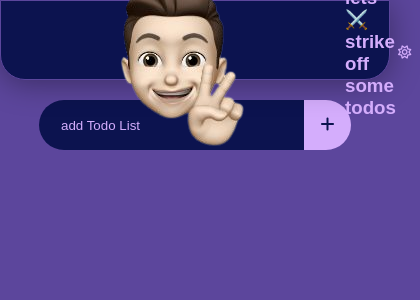
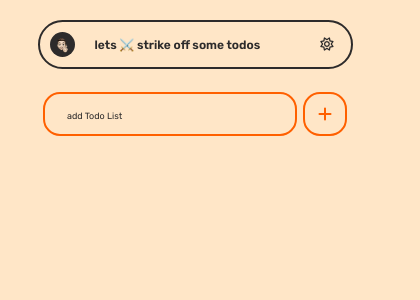
Before and after one commit to kmr-sahil/todo-app, a React (Create React App) app: page / in a window 390 px wide. Shown: the top 300 px of the page, 420 px wide, since content can reach past the window. Built offline with nearby package versions, Linux system fonts and the light colour scheme.

Commit message:
Update style.module.css

```diff
--- a/src/components/style.module.css
+++ b/src/components/style.module.css
@@ -1,13 +1,16 @@
+@import url('https://fonts.googleapis.com/css2?family=Rubik:wght@300;400;500;600&display=swap');
 *{
     padding: 0;
     margin: 0;
     box-sizing: border-box;
-    font-family: sans-serif;
+    font-family: 'Rubik', sans-serif;
 
 }
 
 body {
-    background-color: var(--primary-color);
+    height: 100vh;
+    background: var(--primary-color);
+    overflow-x: hidden;
 }
 
 ::-webkit-scrollbar {
@@ -30,33 +33,45 @@ body {
 }
 
 :root {
-    --primary-color: #5C469C;
-    --secondary-color: #0C134F;
-    --text-color: #D4ADFC;
+    --primary-color: #FFE6C7;
+    --secondary-color: #FF6000;
+    --text-color: #2D2B2B;
 }
 
 .darktheme {
-    --primary-color: #FEFF86;
-    --secondary-color: #B0DAFF;
-    --text-color: #146C94;
+    --primary-color: #2D2B2B;
+    --secondary-color: #FF6000;
+    --text-color: #FFE6C7;
 }
 
 .header {
-    padding-top: 25px;
-    padding-inline: 10%;
-    width: 100%;
-    height: 80px;
-    background-color: var(--secondary-color);
+    margin: 20px auto 0px;
+    width: 945px;
+    display: flex;
+    align-items: center;
+    border: 2px solid var(--text-color);
+    border-radius: 50px;
+    padding: 10px;
+    justify-content: space-between;
     color: var(--text-color);
-    border-radius: 0px 0px 25px 25px;
-    background: var(--secondary-color);
-    box-shadow: 0 4px 30px rgba(0, 0, 0, 0.355);
-    backdrop-filter: blur(5px);
-    -webkit-backdrop-filter: blur(5px);
-    border: 1px solid var(--primary-color);
-    display: flex;
-    justify-content: space-between;
-    align-items: center;
+}
+
+.headerText{
+    font-size: 20px;
+}
+
+.avatar{
+    background-color: var(--text-color);
+    background-clip: content-box;
+    width: 50px;
+    height: 50px;
+    border-radius: 100%;
+}
+
+.avatar > img {
+    width: 60px;
+    padding-bottom: 10px;
+    padding-right: 10px;
 }
 
 .todoform {
@@ -67,36 +82,34 @@ body {
 }
 
 .createBox {
-    margin: 20px 0;
-    width: 80%;
-    border-radius: 25px;
-    height: 50px;
+    margin: 30px auto;
+    padding: 0 0px;
     display: flex;
-    flex-direction: column;
-    flex-wrap: wrap;
+    gap: 25px;
     align-items: center;
     justify-content:space-between;
 }
 
 .inp {
-    outline: none;
+    outline: solid 2px var(--secondary-color);
     padding-left: 20px;
-    width: 85%;
-    height: 50px;
-    border-radius: 25px 0px 0px 25px;
+    width: 637px;
+    height: 60px;
+    border-radius: 15px;
     display: inline-block;
     border-color: transparent;
-    background: var(--secondary-color);
+    background-color: transparent;
     color: var(--text-color);
 }
 
 .btn {
-    border-radius: 0px 25px 25px 0px;
-    width: 15%;
+    border-radius: 15px;
+    width: 60px;
     display: inline-block;
-    height: 50px;
+    height: 60px;
+    outline: solid 2px var(--secondary-color);
     border-color: transparent;
-    background: var(--text-color);
+    background: transparent;
     color: var(--secondary-color);
     font-size: 1rem;
     font-weight: bolder;
@@ -105,58 +118,191 @@ body {
 .todoitem{
 
     margin: 20px 0;
-    width: 70%;
-    border-radius: 25px;
-    border:solid 3px var(--secondary-color);
-    height: 80px;
+    padding: 25px;
+    width: 620px;
+    border-radius: 15px;
+    height: 60px;
     display: flex;
     flex-direction: row;
+    align-content: center;
+    justify-content: center;
     flex-wrap: wrap;
-    align-content: center;
-    justify-content:space-evenly;
-    background: var(--secondary-color);
-    color: var(--text-color);
+    gap: 44px;
+    background: var(--text-color);
+    color: var(--primary-color);
+    box-shadow: 0px 2px 15px -3px var(--secondary-color) ;
+}
+
+.pendinglist{
+    margin: 30px 0;
 }
 
 .task{
-
-    padding-inline: 5%;
-    width: 80%;
-    border-radius: 25px 0px 0px 25px;
+    width: 375px;
+    font-size: 1rem;
+    font-weight: 500;
     display: inline-block;
     border-color: transparent;
     background: transparent;
 }
 
-.doneBtndlist {
-    color: var(--text-color);
-    border-radius: 0px 25px 25px 0px;
-    width: 7.5%;
-    display: inline-block;
-    border-color: transparent;
-    background-color: transparent;
-}
-
 .doneBtn {
-    color: var(--text-color);
-    border-radius: 0px 25px 25px 0px;
-    width: 5%;
+    color: var(--primary-color);
+    height: 1.25rem;
     display: inline-block;
     border-color: transparent;
     background: transparent;
 }
 
 @media screen and (max-width: 991px) {
+    .header {
+        width: 655px;
+    }
 
+    .avatar{
+        width: 40px;
+        height: 40px;
+    }
 
+    .avatar > img {
+        width: 50px;
+        padding-bottom: 10px;
+        padding-right: 10px;
+    }
+
+    .inp{
+        width: 500px;
+    }
+
+    .task{
+        width: 310px;
+    }
+
+    .todoitem{
+        width: 525px;
+        padding: 0 20px;
+        gap: 40px;
+    }
 }
 
 @media screen and (max-width: 767px) {
+    .header {
+        width: 450px;
+    }
 
+    ::placeholder {
+        font-size: 10px;
+    }
+
+    .headerText{
+        font-size: 15px;
+    }
+
+    .avatar{
+        width: 35px;
+        height: 35px;
+    }
+
+    .avatar > img {
+        width: 45px;
+        padding-bottom: 10px;
+        padding-right: 10px;
+    }
+
+    .createBox{
+        gap: 20px;
+    }
+
+    .inp{
+        width: 320px;
+        height: 50px;
+    }
+
+    .btn{
+        width: 50px;
+        height: 50px;
+    }
+
+    .task{
+        width: 200px;
+        font-size: 0.8rem;
+    }
+
+    .doneBtn{
+        height: 1rem;
+    }
+
+    .todoitem{
+        width: 350px;
+        padding: 0 20px;
+        gap: 20px;
+    }
 
 }
 
 @media screen and (max-width: 479px) {
+    .header {
+        width: 315px;
+    }
 
+    ::placeholder {
+        font-size: 9px;
+    }
+
+    .headerText{
+        font-size: 12px;
+    }
+
+    .header > button {
+        padding-bottom: 15px;
+        padding-right: 5px !important;
+    }
+
+    .avatar{
+        width: 25px;
+        height: 25px;
+    }
+
+    .avatar > img {
+        width: 35px;
+        padding-bottom: 10px;
+        padding-right: 10px;
+    }
+
+    .createBox{
+        margin: 25px auto;
+        gap: 10px;
+    }
+
+    .inp{
+        width: 250px;
+        height: 40px;
+    }
+
+    .btn{
+        width: 40px;
+        height: 40px;
+    }
+
+    .task{
+        width: 180px;
+        font-size: 0.7rem;
+    }
+
+    .doneBtn{
+        height: 0.6rem;
+        padding-bottom: 15px;
+    }
+
+    .todoitem{
+        width: 295px;
+        height: 50px;
+        padding: 0 10px;
+        gap: 15px;
+    }
+
+    .pendinglist{
+        margin: 25px 0;
+    }
 
 }
```
